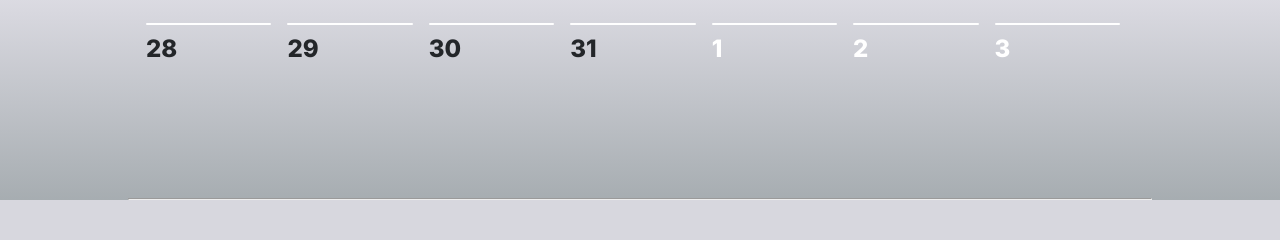
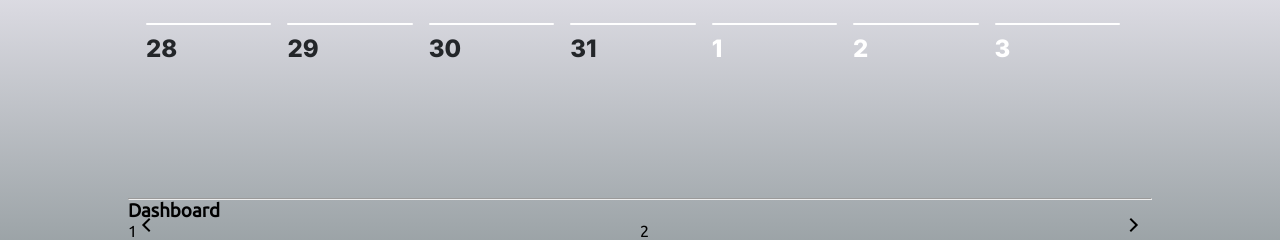
Before and after one commit to kenan0x0/to-do-flask, a Flask app: page / in a window 1280 px wide. Shown: the part 846-1086 px from the top of the page. Before the commit the page ends 1046 px from the top, so only its background shows below. Run offline with Flask 2, Linux system fonts and the light colour scheme; the visitor is signed in with stand-in values (Sample User, id 1); data comes from the database, SQL or seed files in the repository; data that the repository does not hold is empty; some libraries are stand-ins or nearby versions.

Commit message:
add carousel

```diff
--- a/app/templates/index.html
+++ b/app/templates/index.html
@@ -16,6 +16,10 @@
     <link rel="stylesheet" href="https://kenan0x0.github.io/to-do-flask/app/static/assets/css/jside-menu.css">
     <link rel="stylesheet" href="https://kenan0x0.github.io/to-do-flask/app/static/assets/css/jside-skins.css">
 
+
+    <!-- carousel plugin -->
+    <script src="https://kenan0x0.github.io/to-do-flask/app/static/assets/js/carousel.js"></script>
+    <link rel="stylesheet" href="https://kenan0x0.github.io/to-do-flask/app/static/assets/css/carousel.css">
 
     <!-- Jquery modal -->
     <script src="https://cdnjs.cloudflare.com/ajax/libs/jquery-modal/0.9.1/jquery.modal.min.js"></script>
@@ -68,6 +72,20 @@
     <div class="page-cont">
         <div id="calendar"></div>
         <hr>
+        <div id="dashboard-stats">
+            <h3>Dashboard</h3>
+            <div class="stats-slider">
+                <div>
+                  <div class="box">1</div>
+                </div>
+                <div>
+                  <div class="box">2</div>
+                </div>
+                <div>
+                  <div class="box">3</div>
+                </div>
+            </div>
+        </div>
     </div>
 
 
@@ -119,6 +137,10 @@
         })
      </script>
 
+     <script>
+        new ElderCarousel('.stats-slider', { items: 2 })
+     </script>
+
 
     {% include "footer.html" %}
 </body>
```
